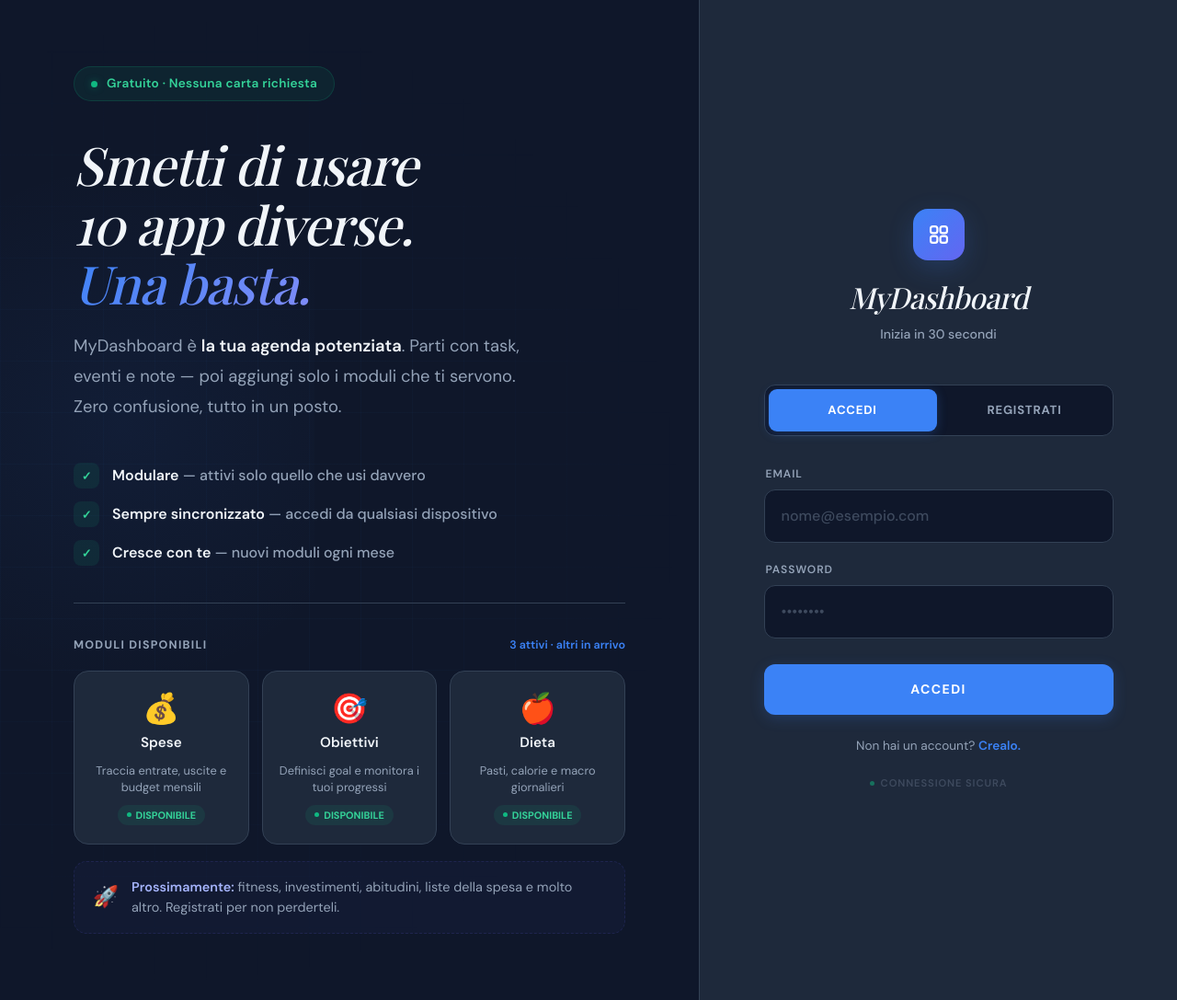
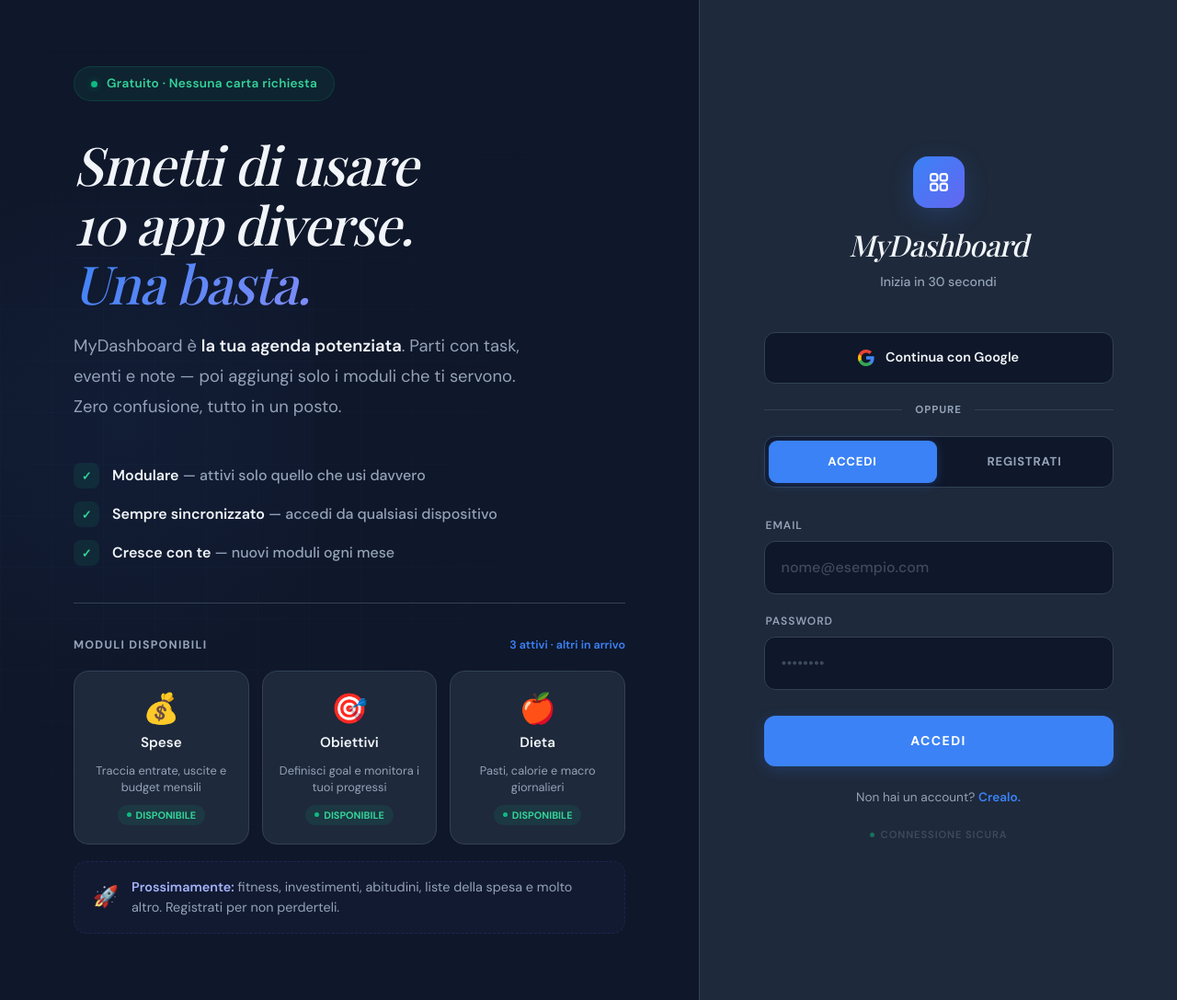
Before and after one commit to Talyon93/PersonalDashboard, a website: page www/login.html in a window 1280 px wide. Shown: the whole page at 92% size. Drawn offline with nearby package versions, Linux system fonts and the light colour scheme; a web font is replaced by a local one.

Commit message:
Login with google

```diff
--- a/www/js/app-init.js
+++ b/www/js/app-init.js
@@ -21,7 +21,8 @@ const AppInit = {
             // 1. Autenticazione
             this.updateStatus("Verifica identità...", "Controllo sessione Supabase");
             if (!window.supabaseClient) throw new Error("Supabase client not found");
-            const { data: { user } } = await window.supabaseClient.auth.getUser();
+            const { data: { session } } = await window.supabaseClient.auth.getSession();
+            const user = session?.user;
 
             if (!user) {
                 window.location.href = 'login.html';
--- a/www/js/supabase-config.js
+++ b/www/js/supabase-config.js
@@ -36,9 +36,8 @@
   // 5. Helper Functions Globali
   window.getUser = async function () {
     if (!window.supabaseClient) return null;
-    const { data: { user }, error } = await window.supabaseClient.auth.getUser();
-    if (error) return null;
-    return user;
+    const { data: { session } } = await window.supabaseClient.auth.getSession();
+    return session?.user ?? null;
   };
 
   window.requireAuth = async function () {
--- a/www/login.html
+++ b/www/login.html
@@ -459,6 +459,26 @@
       .hero-badge-dot { animation: none; }
     }
     ::selection { background: rgba(59,130,246,0.3); }
+
+    .google-btn {
+      width: 100%; display: flex; align-items: center; justify-content: center; gap: 12px;
+      padding: 16px; margin-bottom: 20px;
+      border: 1.5px solid var(--border-color); border-radius: 12px;
+      background: var(--bg-primary); color: var(--text-primary);
+      font-family: inherit; font-size: 0.9rem; font-weight: 600;
+      cursor: pointer; transition: all 0.2s ease;
+    }
+    .google-btn:hover { border-color: rgba(255,255,255,0.15); background: rgba(255,255,255,0.03); }
+    .google-btn:active { transform: scale(0.99); }
+
+    .auth-divider {
+      display: flex; align-items: center; gap: 14px; margin-bottom: 20px;
+    }
+    .auth-divider-line { flex: 1; height: 1px; background: var(--border-color); }
+    .auth-divider-text {
+      font-size: 0.72rem; font-weight: 700; text-transform: uppercase;
+      letter-spacing: 0.08em; color: var(--text-secondary);
+    }
   </style>
 </head>
 
@@ -535,6 +555,22 @@
       </div>
 
       <div id="alertBox" class="login-alert"></div>
+
+      <button type="button" id="googleBtn" class="google-btn">
+        <svg width="18" height="18" viewBox="0 0 18 18" xmlns="http://www.w3.org/2000/svg">
+          <path d="M17.64 9.2c0-.637-.057-1.251-.164-1.84H9v3.481h4.844c-.209 1.125-.843 2.078-1.796 2.717v2.258h2.908c1.702-1.567 2.684-3.875 2.684-6.615z" fill="#4285F4"/>
+          <path d="M9 18c2.43 0 4.467-.806 5.956-2.18l-2.908-2.259c-.806.54-1.837.86-3.048.86-2.344 0-4.328-1.584-5.036-3.711H.957v2.332A8.997 8.997 0 0 0 9 18z" fill="#34A853"/>
+          <path d="M3.964 10.71A5.41 5.41 0 0 1 3.682 9c0-.593.102-1.17.282-1.71V4.958H.957A8.996 8.996 0 0 0 0 9c0 1.452.348 2.827.957 4.042l3.007-2.332z" fill="#FBBC05"/>
+          <path d="M9 3.58c1.321 0 2.508.454 3.44 1.345l2.582-2.58C13.463.891 11.426 0 9 0A8.997 8.997 0 0 0 .957 4.958L3.964 7.29C4.672 5.163 6.656 3.58 9 3.58z" fill="#EA4335"/>
+        </svg>
+        Continua con Google
+      </button>
+
+      <div class="auth-divider">
+        <div class="auth-divider-line"></div>
+        <span class="auth-divider-text">oppure</span>
+        <div class="auth-divider-line"></div>
+      </div>
 
       <div class="login-tabs">
         <button id="tabLogin" class="login-tab active" type="button">Accedi</button>
@@ -666,6 +702,15 @@
       }
     }
 
+    document.getElementById("googleBtn").addEventListener("click", async () => {
+      clearAlert();
+      const { error } = await window.supabaseClient.auth.signInWithOAuth({
+        provider: "google",
+        options: { redirectTo: window.location.origin + "/index.html" }
+      });
+      if (error) setAlert("error", error.message);
+    });
+
     tabLogin.addEventListener("click", () => setMode("login"));
     tabRegister.addEventListener("click", () => setMode("register"));
     ctaHint.addEventListener("click", () => setMode(mode === "login" ? "register" : "login"));
```
